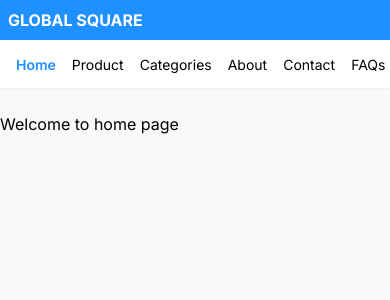
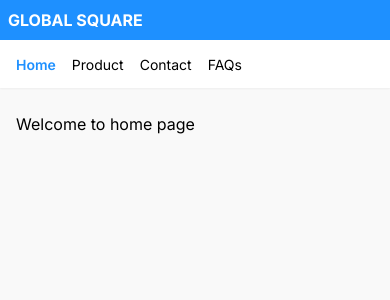
Before and after one commit to np03a170120/assessment-global-square, a Next.js app: page / in a window 390 px wide. Shown: the top 300 px of the page. Built offline with nearby package versions, Linux system fonts and the light colour scheme.

Commit message:
fix: responsive

```diff
--- a/src/app/globals.css
+++ b/src/app/globals.css
@@ -6,3 +6,6 @@ body {
   background: rgb(249, 249, 249);
   font-family: Arial, Helvetica, sans-serif;
 }
+::-webkit-scrollbar {
+  display: none;
+}
--- a/src/app/layout.tsx
+++ b/src/app/layout.tsx
@@ -27,7 +27,7 @@ export default function RootLayout({
     <html lang="en">
       <body className={`${inter.className} antialiased`}>
         <Header />
-        {children}
+        <div className="mx-4">{children}</div>
       </body>
     </html>
   );
--- a/src/app/page.tsx
+++ b/src/app/page.tsx
@@ -1,6 +1,6 @@
 export default function Home() {
   return (
-    <div className="container mx-auto my-6">
+    <div className="container mx-auto py-6">
       <h1>Welcome to home page</h1>
     </div>
   );
--- a/src/app/product/ProductList.tsx
+++ b/src/app/product/ProductList.tsx
@@ -6,13 +6,13 @@ import AutoSizer from "react-virtualized-auto-sizer";
 import { FixedSizeGrid as Grid } from "react-window";
 
 const ProductList = ({ data }: { data: ProductApiResponse }) => {
-  const [columnCount, setColumnCount] = useState(4);
+  const [columnCount, setColumnCount] = useState(5);
 
   useEffect(() => {
     const updateColumnCount = () => {
       const width = window.innerWidth;
       if (width >= 1200) {
-        setColumnCount(4);
+        setColumnCount(5);
       } else if (width >= 768) {
         setColumnCount(3);
       } else {
@@ -24,11 +24,10 @@ const ProductList = ({ data }: { data: ProductApiResponse }) => {
   }, []);
 
   return (
-    <div className="h-[100vh] w-full">
+    <div className="h-[100vh] w-full overflow-visible">
       <AutoSizer>
         {({ height, width }) => {
           const columnWidth = Math.floor(width / columnCount);
-
           return (
             <Grid
               itemData={data}
@@ -38,6 +37,7 @@ const ProductList = ({ data }: { data: ProductApiResponse }) => {
               rowHeight={380}
               height={height}
               width={width}
+              className=""
             >
               {({ data, columnIndex, rowIndex, style }) => {
                 const index = rowIndex * columnCount + columnIndex;
--- a/src/app/product/[id]/Product.tsx
+++ b/src/app/product/[id]/Product.tsx
@@ -13,9 +13,9 @@ const Product = ({
 }: Products) => {
   const [quantity, setQuantity] = useState<number>(1);
   return (
-    <div className="container mx-auto p-6 rounded-md mt-6 bg-white ">
-      <div className="flex gap-6">
-        <div className="bg-gray-100 rounded-md ">
+    <div className="container mx-auto mt-6 lg:bg-white  ">
+      <div className="gap-6  w-fit bg-white p-6 rounded-md md:flex  ">
+        <div className="bg-gray-100 rounded-md  ">
           <Image
             loading="lazy"
             width={500}
@@ -24,7 +24,7 @@ const Product = ({
             src={thumbnail}
           />
         </div>
-        <div className="w-[32rem] flex flex-col justify-between">
+        <div className="w-fit lg:w-[32rem] flex justify-between flex-col">
           <div>
             <span className=" text-accent font-semibold text-sm">{brand}</span>
             <h1 className="text-xl font-semibold mb-1 mt-3 ">{title}</h1>
@@ -58,7 +58,6 @@ const Product = ({
               </button>
             </div>
           </div>
-
           <div>
             <span className="text-xs text-gray-500">
               Warranty Information: {warrantyInformation}
--- a/src/app/product/page.tsx
+++ b/src/app/product/page.tsx
@@ -6,8 +6,8 @@ const page = async () => {
   const data: ProductApiResponse = await response.json();
 
   return (
-    <div className="container mx-auto my-6">
-      {data.products.length > 0 && <ProductList data={data} />}
+    <div className="container mx-auto py-6 ">
+      <ProductList data={data} />
     </div>
   );
 };
--- a/src/components/derived/ProductItem.tsx
+++ b/src/components/derived/ProductItem.tsx
@@ -13,16 +13,16 @@ const ProductItem = ({ thumbnail, price, title, id }: Products) => {
       onClick={handleProductClick}
       className="flex flex-col cursor-pointer pb-2"
     >
-      <div className="m-3 rounded-lg bg-white ">
+      <div className="m-3 rounded-lg bg-white hover:shadow-md  ">
         <Image
           loading="lazy"
-          width={100}
-          height={100}
+          width={200}
+          height={200}
           alt={title}
-          className="h-64 w-full object-contain"
+          className="h-64 w-full object-cover"
           src={thumbnail}
         />
-        <div className="flex-grow p-5 pt-0">
+        <div className="flex-grow p-5 ">
           <h5 className="mb-1 text-md font-normal line-clamp-1">{title}</h5>
           <p className="mb-3 font-medium text-lg">Rs.{price}</p>
         </div>
--- a/src/components/header/Header.tsx
+++ b/src/components/header/Header.tsx
@@ -3,7 +3,7 @@ import Navbar from "./Navbar";
 const Header = () => {
   return (
     <>
-      <div className="sticky top-0 z-10">
+      <div className="sticky top-0 z-10 ">
         <div className="bg-primary p-2">
           <div className="container mx-auto flex justify-between items-center">
             <p className="text-white font-bold ">GLOBAL SQUARE</p>
--- a/src/components/header/Navbar.tsx
+++ b/src/components/header/Navbar.tsx
@@ -8,7 +8,7 @@ const Navbar = () => {
   const currentPath = usePathname();
   return (
     <div className=" bg-white shadow-sm">
-      <nav className="  container  mx-auto p-4 py-3  h-full w-full bg-secondary  ">
+      <nav className="  container  mx-auto overflow-x-scroll p-4 py-3  h-full w-full bg-secondary  ">
         <ul className="flex gap-4">
           {navlinks.map((item, index) => (
             <li key={index}>
--- a/src/data/Navigation.json
+++ b/src/data/Navigation.json
@@ -10,16 +10,6 @@
     "isDisabled": false
   },
   {
-    "title": "Categories",
-    "link": "/categories",
-    "isDisabled": true
-  },
-  {
-    "title": "About",
-    "link": "/about",
-    "isDisabled": true
-  },
-  {
     "title": "Contact",
     "link": "/contact",
     "isDisabled": true
```
